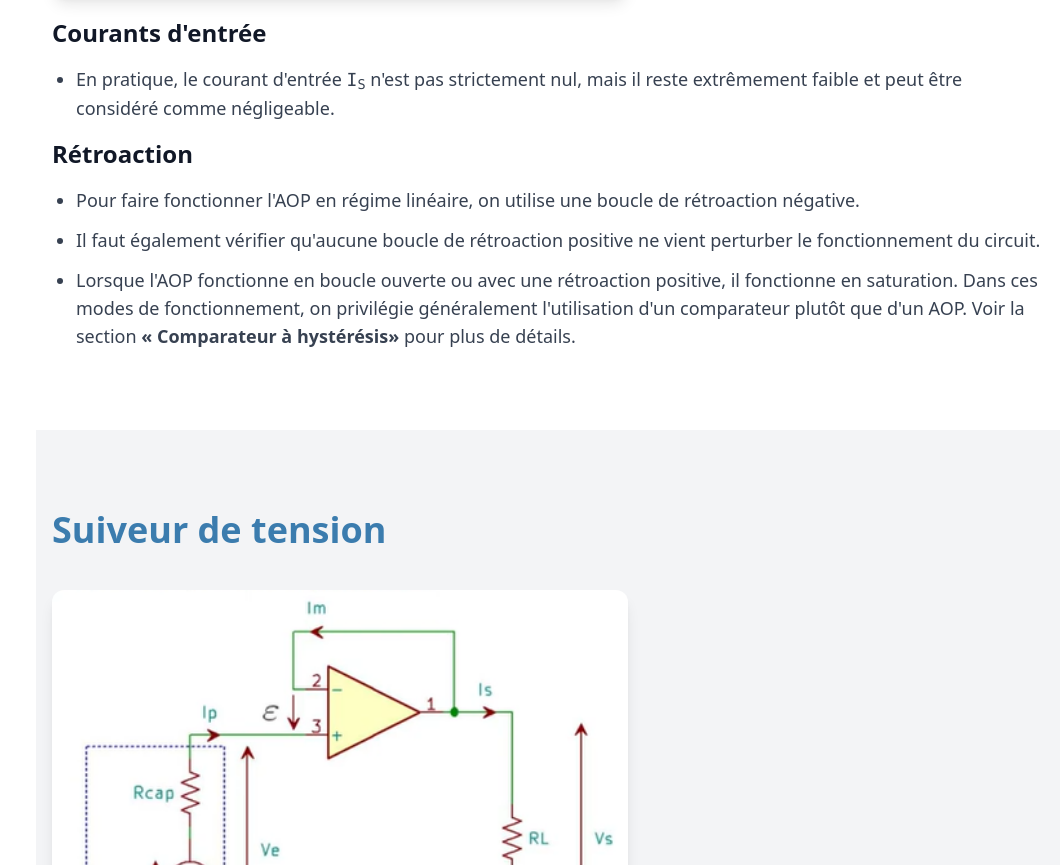
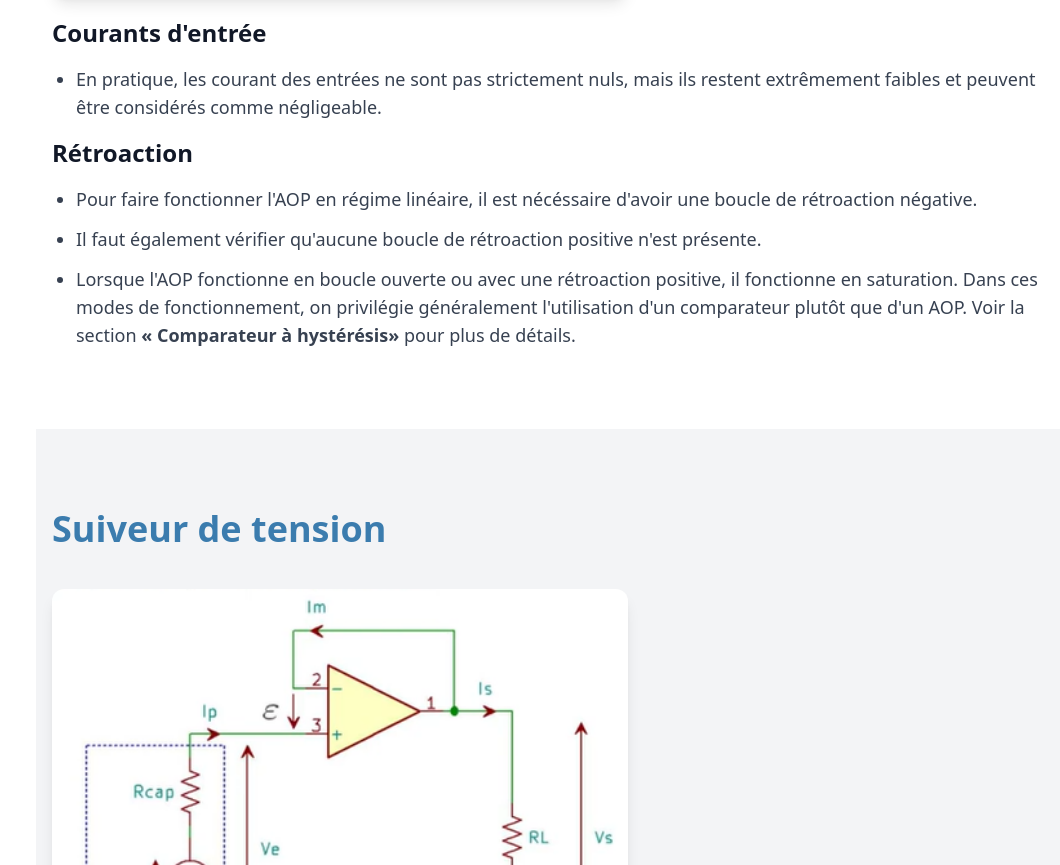
Before and after one commit to RiderArthur23/Electro-note, a plain HTML site: page AOP.html in a window 1280 px wide. Shown: the part 2407-3272 px from the top of the page, without its empty margins (220-1280 px from the left). Drawn offline with nearby package versions, Linux system fonts and the light colour scheme.

Commit message:
AOPModifs

```diff
--- a/AOP.html
+++ b/AOP.html
@@ -238,10 +238,9 @@
 
         <ul class="list-disc space-y-3 pl-6 text-base leading-relaxed text-gray-700 sm:text-lg">
           <li>
-            En pratique, le courant d'entrée
-            <span class="font-mono">I<sub>S</sub></span>
-            n'est pas strictement nul, mais il reste extrêmement faible et
-            peut être considéré comme négligeable.
+            En pratique, les courant des entrées
+            ne sont pas strictement nuls, mais ils restent extrêmement faibles et
+            peuvent être considérés comme négligeable.
           </li>
         </ul>
       </div>
@@ -254,13 +253,13 @@
 
         <ul class="list-disc space-y-3 pl-6 text-base leading-relaxed text-gray-700 sm:text-lg">
           <li>
-            Pour faire fonctionner l'AOP en régime linéaire, on utilise une
+            Pour faire fonctionner l'AOP en régime linéaire, il est nécéssaire  d'avoir une
             boucle de rétroaction négative.
           </li>
 
           <li>
             Il faut également vérifier qu'aucune boucle de rétroaction
-            positive ne vient perturber le fonctionnement du circuit.
+            positive n'est présente.
           </li>
 
           <li>
```
